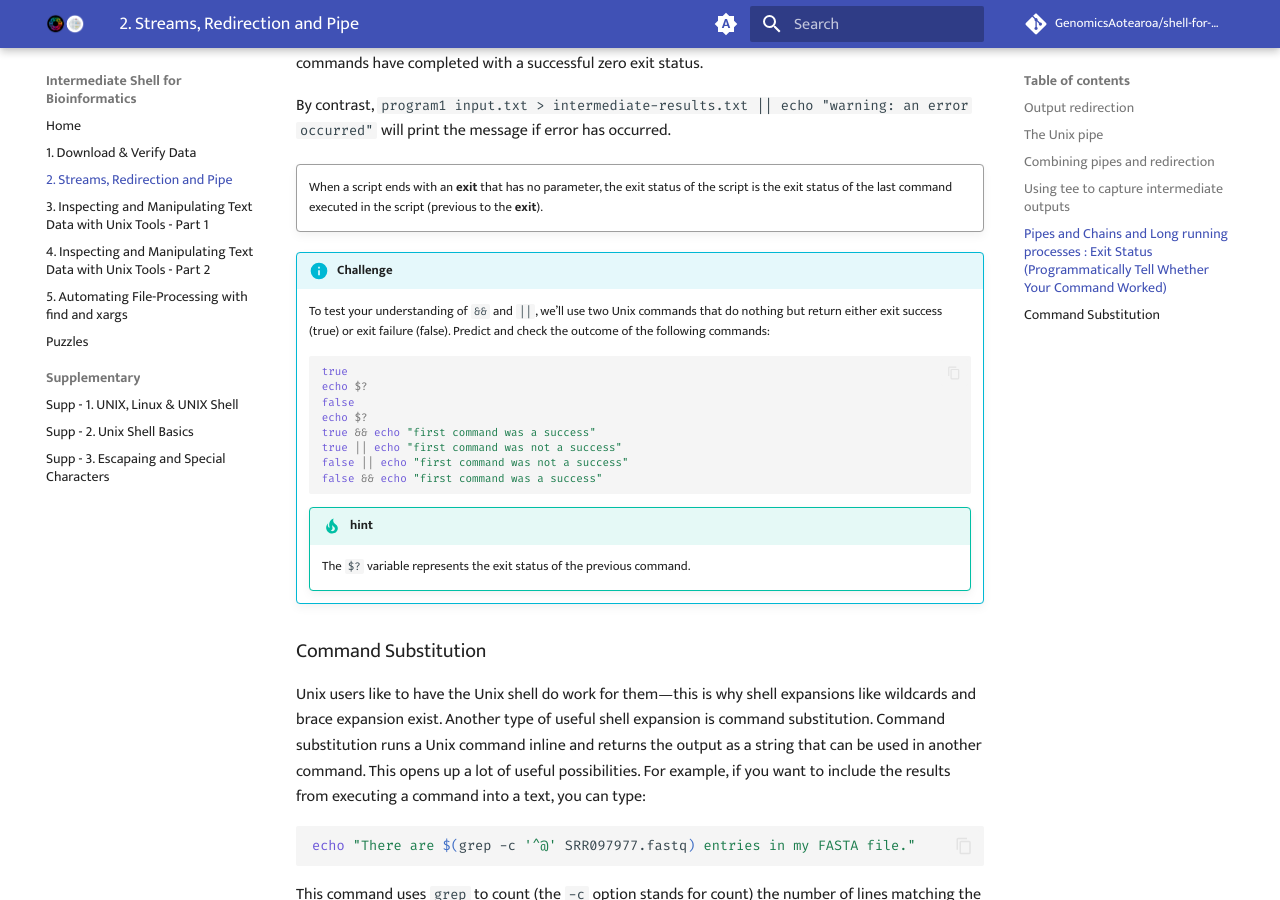
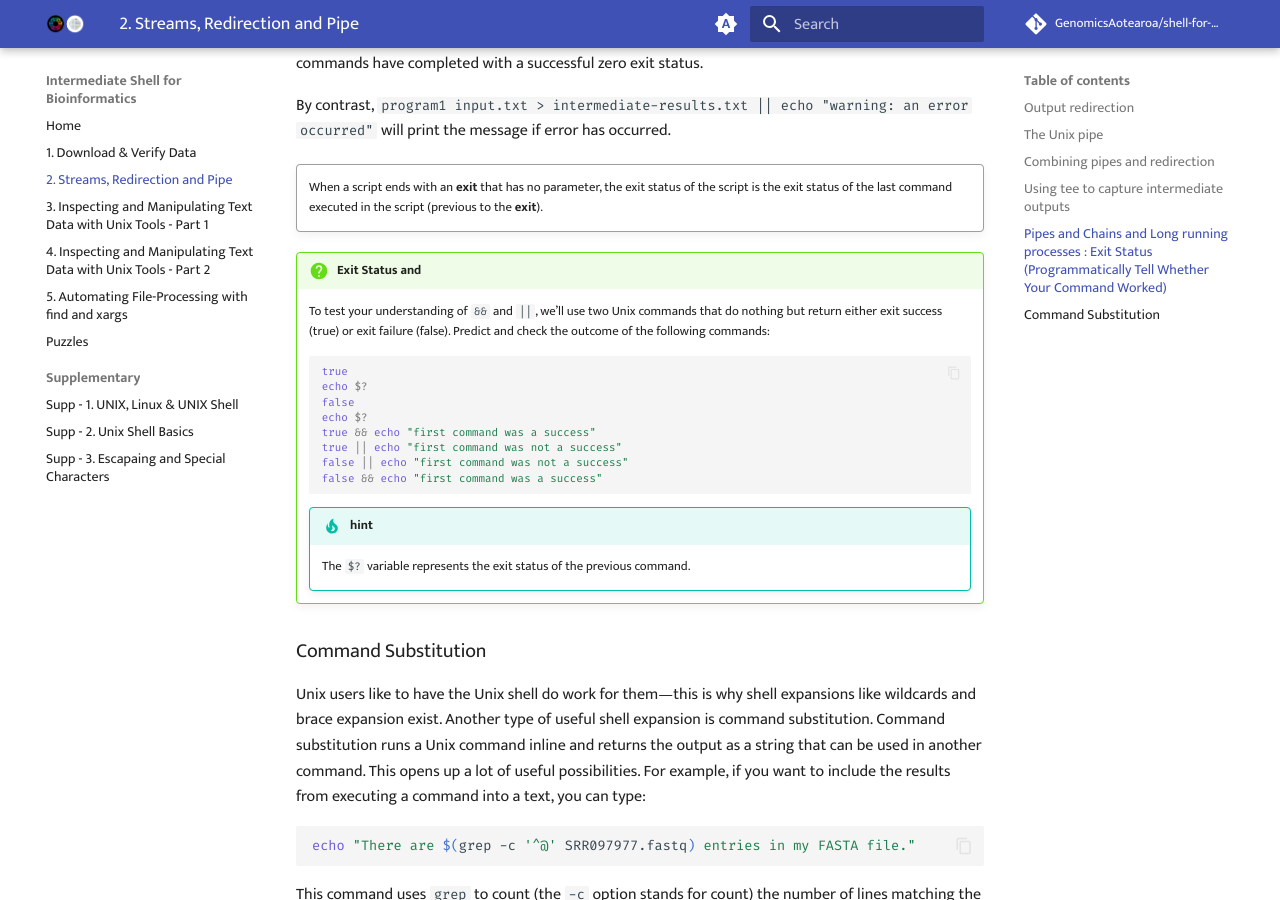
Before and after one commit to GenomicsAotearoa/shell-for-bioinformatics, an MkDocs documentation site: the page built from docs/3_streams_red_pipe.md, in a window 1280 px wide and 900 px high, scrolled down 5665 px. Built offline with MkDocs 1.6.1 and Material for MkDocs 9.7.7, drawn with Linux system fonts in a browser that asks for light colours; comment, search, counter and statistics services are not loaded.

Commit message:
update exit status exercise

````diff
--- a/docs/3_streams_red_pipe.md
+++ b/docs/3_streams_red_pipe.md
@@ -290,7 +290,7 @@ By contrast, `program1 input.txt > intermediate-results.txt || echo "warning: an
 !!! quote ""
     When a script ends with an **exit** that has no parameter, the exit status of the script is the exit status of the last command executed in the script (previous to the **exit**).
 
-!!! info "Challenge"
+!!! question "Exit Status and"
     To test your understanding of `&&` and `||`, we’ll use two Unix commands that do nothing but return either exit success (true) or exit failure (false). Predict and check the outcome of the following commands:
 
     ```bash
````
